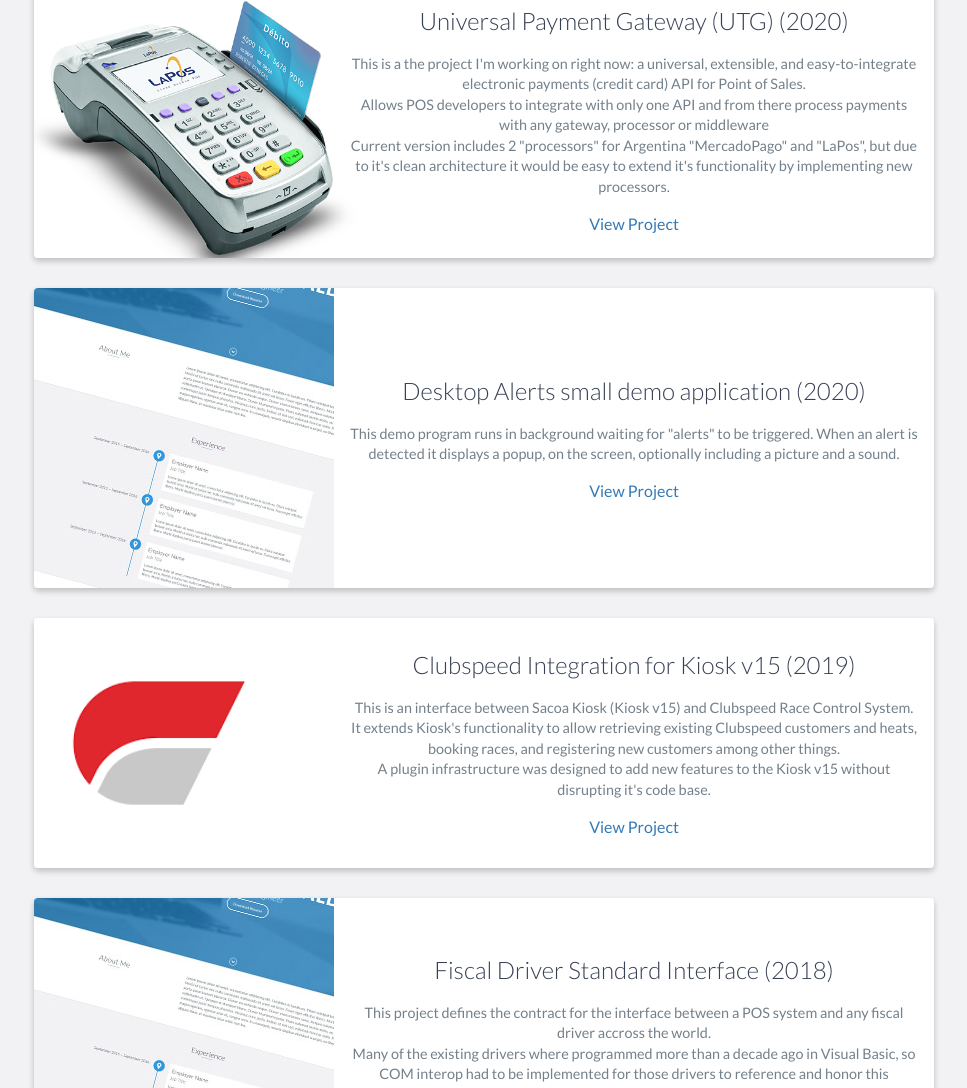
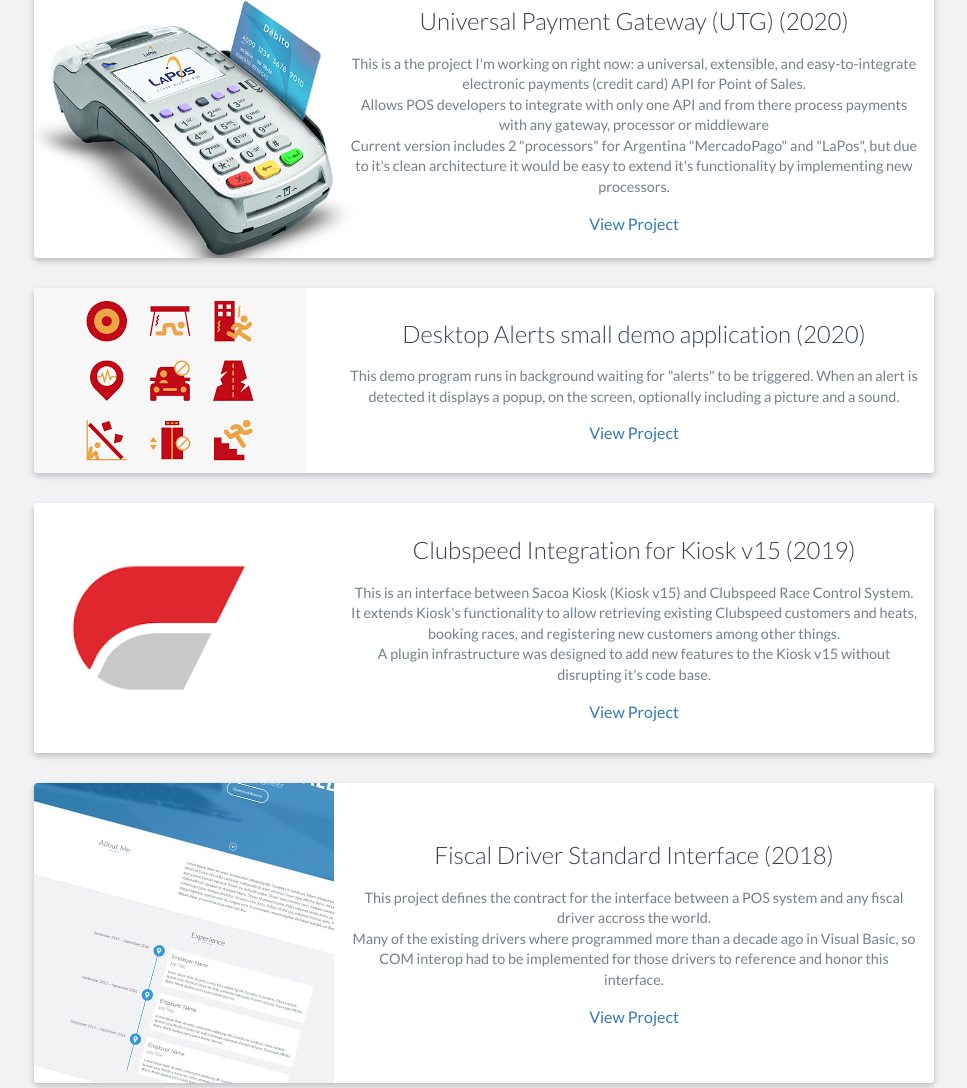
Before and after one commit to alehofmann/alehofmann.github.io, a website: page index.html in a window 1280 px wide. Shown: the part 2336-3424 px from the top of the page, without its empty margins (156-1123 px from the left). Drawn offline with nearby package versions, Linux system fonts and the light colour scheme.

Commit message:
Index modified. Pictures added

```diff
--- a/index.html
+++ b/index.html
@@ -162,7 +162,7 @@
                 <!-- End .project -->
                 <div class="project shadow-large">
                     <div class="project-image">
-                        <img src="images/project.jpg" />
+                        <img src="images/alerts.png" />
                     </div>
                     <!-- End .project-image -->
                     <div class="project-info">
```
Also changed, not shown: images/alerts.png (added).
